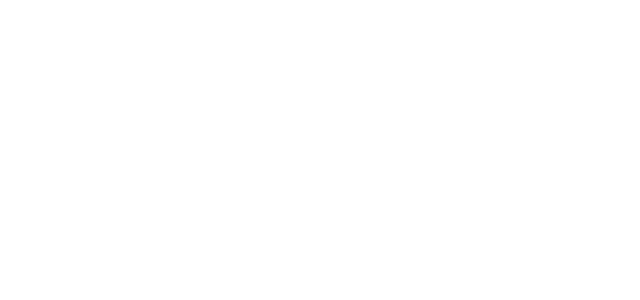
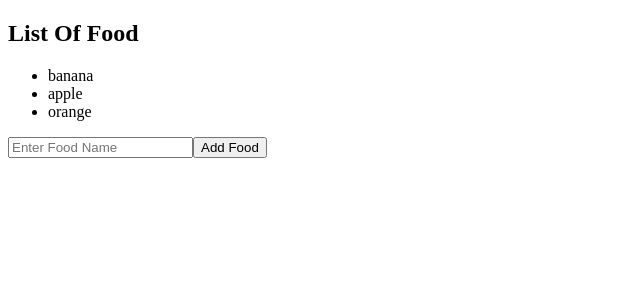
Before and after one commit to AmrMasri/react-js, a React (Vite) app: page / in a window 1280 px wide. Shown: the top 300 px of the page, without its empty margins (0-640 px from the left). Built offline with nearby package versions, Linux system fonts and the light colour scheme.

Commit message:
compliting the functions

```diff
--- a/src/MyComponent.jsx
+++ b/src/MyComponent.jsx
@@ -2,7 +2,28 @@
 
 function MyComponent(){
 
+    const [foods, setFoods] = useState(["banana", "apple", "orange"]);
 
+    function handleAddFood (){
+        const newFood = document.getElementById("foodsInput").value
+        document.getElementById("foodsInput").value = ""
+        setFoods (f => [...f ,newFood])
+    }
+
+    function handleRemoveFood (index){
+        setFoods(foods.filter(( _ , i) => i !== index))
+    }
+
+    return(<div>
+             <h2>List Of Food</h2>
+             <ul>
+                {foods.map((food , index) => <li key={index} onClick={() => handleRemoveFood (index)}>{food}</li>)}
+             </ul>
+
+             <input type="text" id="foodsInput" placeholder="Enter Food Name"/>
+
+             <button on onClick={handleAddFood}>Add Food</button>
+        </div>);
 
 }
 export default MyComponent ;
```
